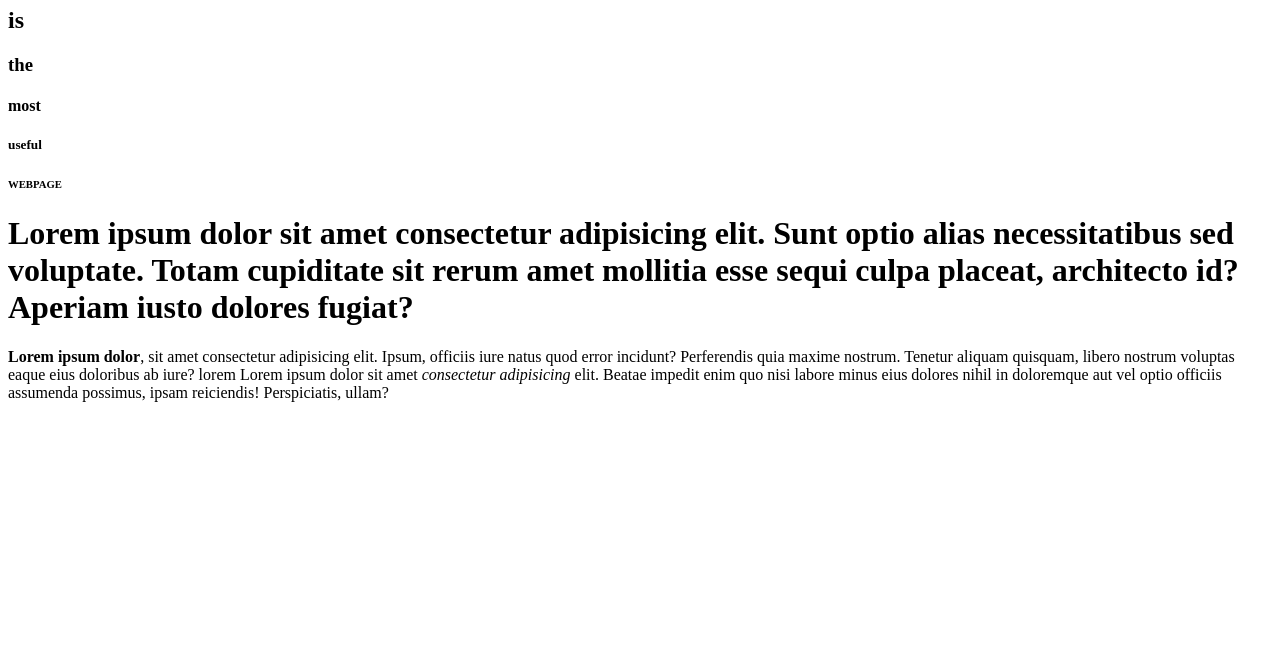
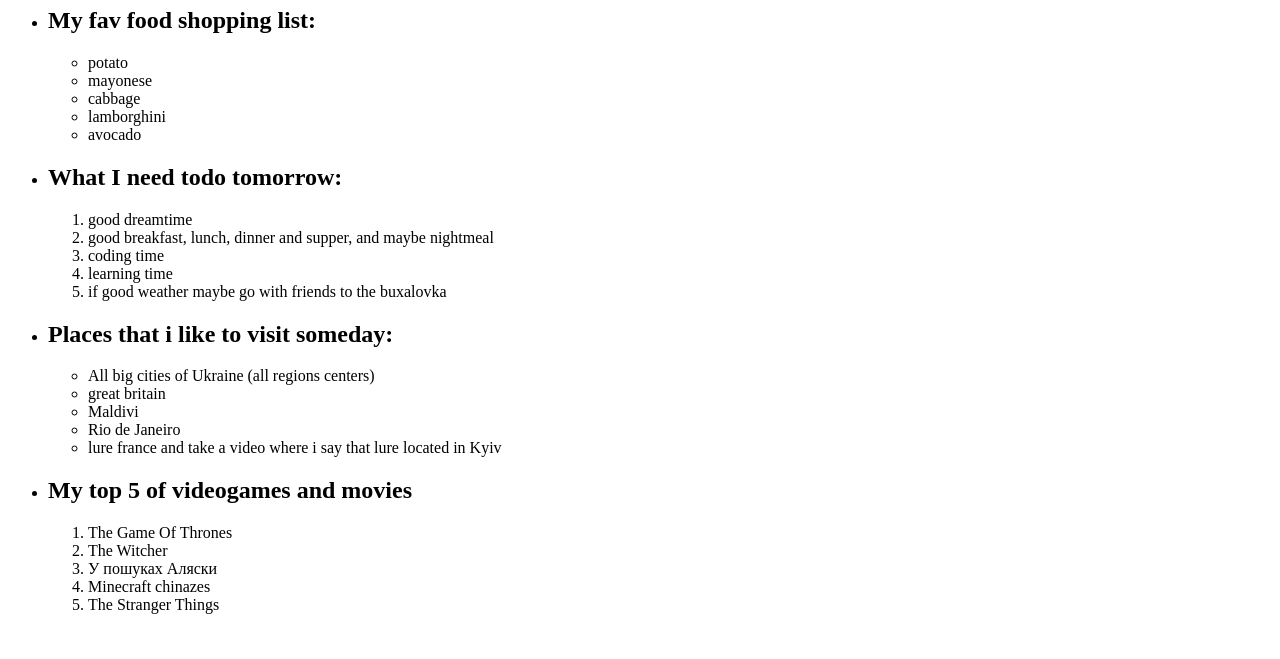
Before and after one commit to mintusyaka/first-webpage, a plain HTML site: page index.html in a window 1280 px wide. Shown: the part 141-800 px from the top of the page. Drawn offline with Linux system fonts and the light colour scheme.

Commit message:
v0.0.4
webpage with list of 4lists (2 ol and 2 ul)

```diff
--- a/index.html
+++ b/index.html
@@ -14,17 +14,45 @@
         font like bold and italic
     -->
 
-    <h1>This</h1>
-    <h2>is</h2>
-    <h3>the</h3>
-    <h4>most</h4>
-    <h5>useful</h5>
-    <h6>WEBPAGE</h6>
+    <h1>4 lists that help you know something about me!!</h1>
+    <ul>
+      <li><h2>My fav food shopping list:</h2></li>
+      <ul>
+        <li>potato</li>
+        <li>mayonese</li>
+        <li>cabbage</li>
+        <li>lamborghini</li>
+        <li>avocado</li>
+      </ul>
 
-    <h1>Lorem ipsum dolor sit amet consectetur adipisicing elit. Sunt optio alias necessitatibus sed voluptate. Totam cupiditate sit rerum amet mollitia esse sequi culpa placeat, architecto id? Aperiam iusto dolores fugiat?</h1>
-    <p>
-      <strong>Lorem ipsum dolor</strong>, sit amet consectetur adipisicing elit. Ipsum, officiis iure natus quod error incidunt? Perferendis quia maxime nostrum. Tenetur aliquam quisquam, libero nostrum voluptas eaque eius doloribus ab iure? lorem
-      Lorem ipsum dolor sit amet <em>consectetur adipisicing</em> elit. Beatae impedit enim quo nisi labore minus eius dolores nihil in doloremque aut vel optio officiis assumenda possimus, ipsam reiciendis! Perspiciatis, ullam?
-    </p>
+      <li><h2>What I need todo tomorrow:</h2></li>
+      <ol>
+        <li>good dreamtime</li>
+        <li>good breakfast, lunch, dinner and supper, and maybe nightmeal</li>
+        <li>coding time</li>
+        <li>learning time</li>
+        <li>if good weather maybe go with friends to the buxalovka</li>
+      </ol>
+
+      <li><h2>Places that i like to visit someday:</h2></li>
+      <ul>
+        <li>All big cities of Ukraine (all regions centers)</li>
+        <li>great britain</li>
+        <li>Maldivi</li>
+        <li>Rio de Janeiro</li>
+        <li>lure france and take a video where i say that lure located in Kyiv</li>
+      </ul>
+
+      <li><h2>My top 5 of videogames and movies</h2></li>
+      <ol>
+        <li>The Game Of Thrones</li>
+        <li>The Witcher</li>
+        <li>У пошуках Аляски</li>
+        <li>Minecraft chinazes</li>
+        <li>The Stranger Things</li>
+      </ol>
+    </ul>
+
+
   </body>
 </html>
```
